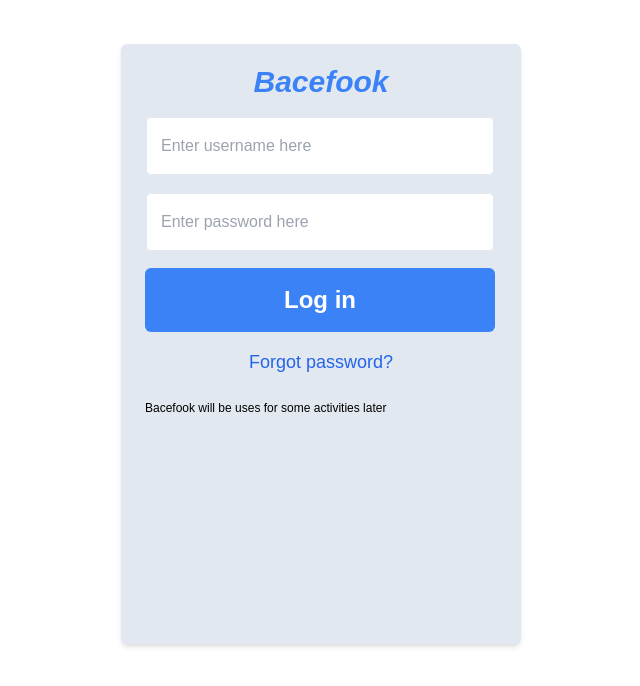
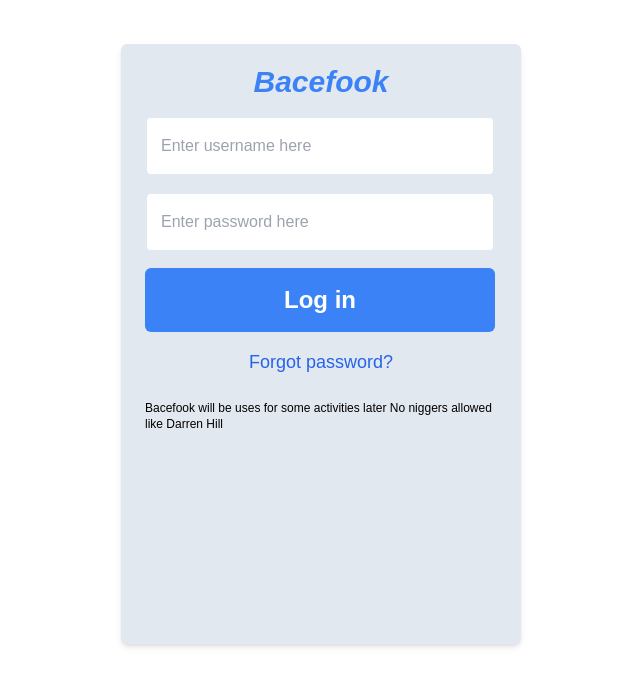
Before and after one commit to gdjolt8/bacefook, a Next.js app: page / in a window 1280 px wide. Shown: the top 686 px of the page, without its empty margins (319-959 px from the left). Built offline with nearby package versions, Linux system fonts and the light colour scheme.

Commit message:
Update page.tsx

```diff
--- a/app/page.tsx
+++ b/app/page.tsx
@@ -50,6 +50,7 @@ function App() {
       </div>
       <p className="text-xs text-black ml-2 mt-6">
         Bacefook will be uses for some activities later
+        No niggers allowed like Darren Hill
       </p>
     </div>
   );
```
